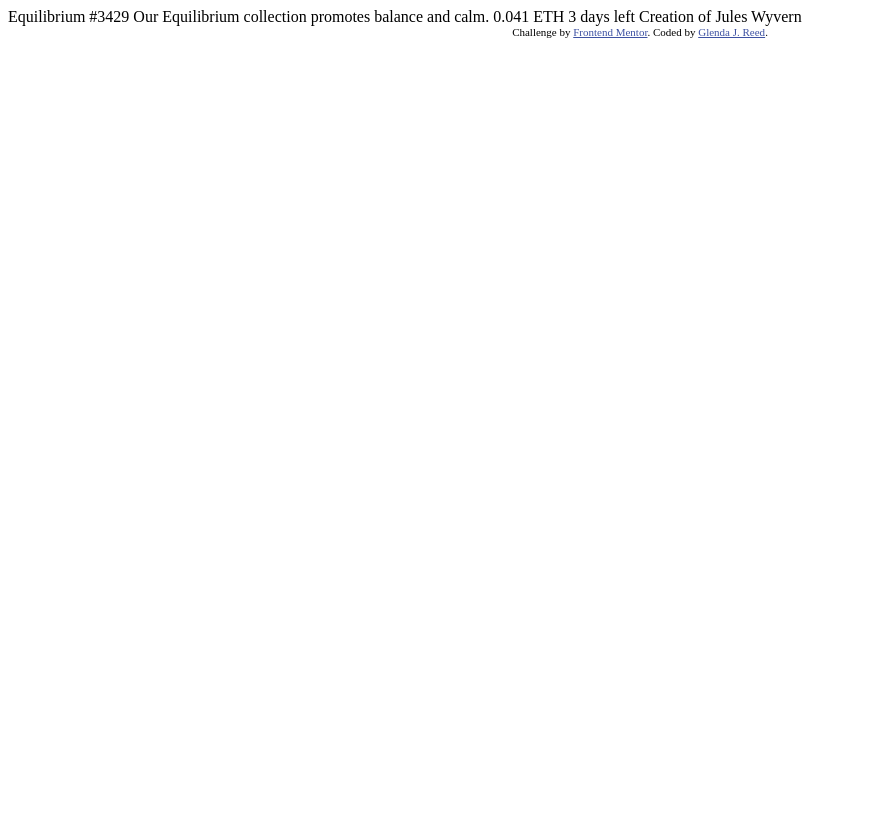
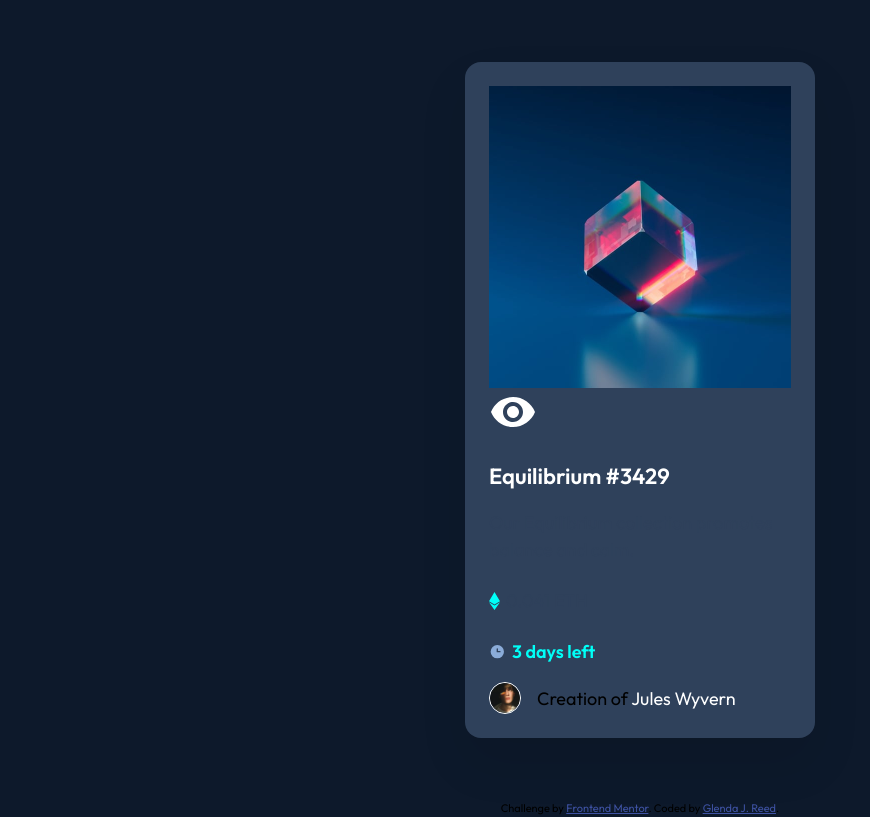
Before and after one commit to Glenda9031/NFT_Preview_Card_Component, a plain HTML site: page index.html in a window 1280 px wide. Shown: the whole page, without its empty margins (0-870 px from the left). Drawn offline with Linux system fonts and the light colour scheme.

Commit message:
Update index.html and style.css

```diff
--- a/css/style.css
+++ b/css/style.css
@@ -21,4 +21,158 @@
 body {
     font-family: 'Outfit', sans-serif;
     font-size: 1.125rem;
+    height: 100%;
+    min-height: 100vh;
+    line-height: 1.5;
+    background-color: var(--clr-neutral-100);
 }
+
+img,
+picture,
+video,
+canvas,
+svg {
+  display: block;
+  max-width: 100%;
+}
+
+p,
+h1,
+h2,
+h3,
+h4,
+h5,
+h6 {
+  overflow-wrap: break-word;
+}
+
+.wrapper {
+    min-height: 100vh;
+    display: grid;
+    place-items: center;
+}
+
+.card {
+    width: min(85%, 21.875rem);
+    background-color: var(--clr-neutral-300);
+    border-radius: 1rem;
+    padding: 1.5rem;
+    box-shadow: 0 1.5625rem 3.125rem 0 rgba(0, 0, 0, 0.09);
+}
+
+.card__image {
+    position: relative;
+    cursor: pointer;
+}
+
+/*.card__image-overlay {
+    background: var(--clr-primary-100);
+    width: 100%;
+    height: 100%;
+    position: absolute;
+    border-radius: 0.5rem;
+    inset: 0;
+    display: grid;
+    place-items: center;
+    opacity: 0;
+    transition: opacity 200ms ease-in-out;
+}
+
+.card__image:hover,
+.card__image-overlay {
+    opacity: 1;
+}*/
+
+.card__text-content {
+    display: grid;
+    gap: 1rem;
+    color: var(--clr-neutral-300);
+    margin-top: 1.5rem;
+}
+
+.card__info {
+    display: grid;
+    gap: 0.75rem;
+}
+
+.card__title {
+    font-size: 1.375rem;
+    color: var(--clr-neutral-400);
+    font-weight: 600;
+    cursor: pointer;
+}
+
+.card__description {
+    font-size: 1.125rem;
+    cursor: pointer;
+}
+
+.card__metrics {
+    display: flex;
+    justify-content: space-between;
+    align-items: center;
+}
+
+.card__eth,
+.card__days {
+    display: flex;
+    align-items: center;
+    gap: 0.375rem;
+}
+
+.card__eth-icon {
+    width: 0.6875rem;
+    height: 1.125rem;
+}
+
+.card__days-value {
+    color: var(--clr-primary-200);
+    font-weight: 600;
+}
+
+.card__creator {
+    display: flex;
+    align-items: center;
+    gap: 1rem;
+    padding-top: 1rem;
+    border-top: .0625rem solid var(--clr-neutral-300);
+}
+
+.card__creator-avatar {
+    width: 2rem;
+    aspect-ratio: 1;
+    border-radius: 100%;
+    border: .0625rem solid var(--clr-neutral-400);
+}
+
+.card__creator-info {
+
+}
+
+.card__creator-link {
+    color: var(--clr-neutral-400);
+    text-decoration: none;
+}
+
+.card__title:hover,
+.card__creator-link:hover {
+    color: var(--clr-primary-200);
+}
+
+.card__title,
+.card__creator-link {
+    transition: color 150ms ease-;
+}
+
+@media (min-width: 48em) {
+    .card__text-content {
+        gap: 1.5rem;
+    }
+
+    .card__info {
+        gap: 1rem;
+    }
+}
+.card__days-icon {
+
+}
--- a/index.html
+++ b/index.html
@@ -5,6 +5,7 @@
   <meta name="viewport" content="width=device-width, initial-scale=1.0"> <!-- displays site properly based on user's device -->
 
   <link rel="icon" type="image/png" sizes="32x32" href="./images/favicon-32x32.png">
+  <link rel="stylesheet" href="css/style.css">
 
   <title>Frontend Mentor | NFT preview card component</title>
 
@@ -16,14 +17,41 @@
 </head>
 <body>
 
-  Equilibrium #3429
+  <div class="wrapper">
 
-  Our Equilibrium collection promotes balance and calm.
+    <main class="card">
+      <div class="card__image">
+        <img src="images/image-equilibrium.jpg" alt="equilibrium image">
+        <div class="card__image-overlay">
+          <img src="images/icon-view.svg" alt="">
+        </div>
+      </div>
 
-  0.041 ETH
-  3 days left
+      <div class="card__text-content">
+        <div class="card__info">
+          <h1 class="card__title">Equilibrium #3429</h1>
+          <p class="card__description">Our Equilibrium collection promotes balance and calm.</p>
+        </div>
 
-  Creation of Jules Wyvern
+        <div class="card__metrics">
+          <div class="card__eth">
+            <img src="images/icon-ethereum.svg" alt="ethereum icon" class="card__eth-icon">
+            <span>0.041 ETH</span>
+          </div>
+        </div>
+
+        <div class="card__days">
+          <img src="images/icon-clock.svg" alt="clock icon" class="card__days-icon">
+          <span class="card__days-value">3 days left</span>
+        </div>
+      </div>
+
+      <div class="card__creator">
+        <img src="images/image-avatar.png" alt="avatar image" class="card__creator-avatar">
+        <p class="card__creator-info">Creation of <a href="#" class="card__creator-link">Jules Wyvern</a></p>
+      </div>
+    </div>
+    </main>
 
   <div class="attribution">
     Challenge by <a href="https://www.frontendmentor.io?ref=challenge" target="_blank">Frontend Mentor</a>.
```
